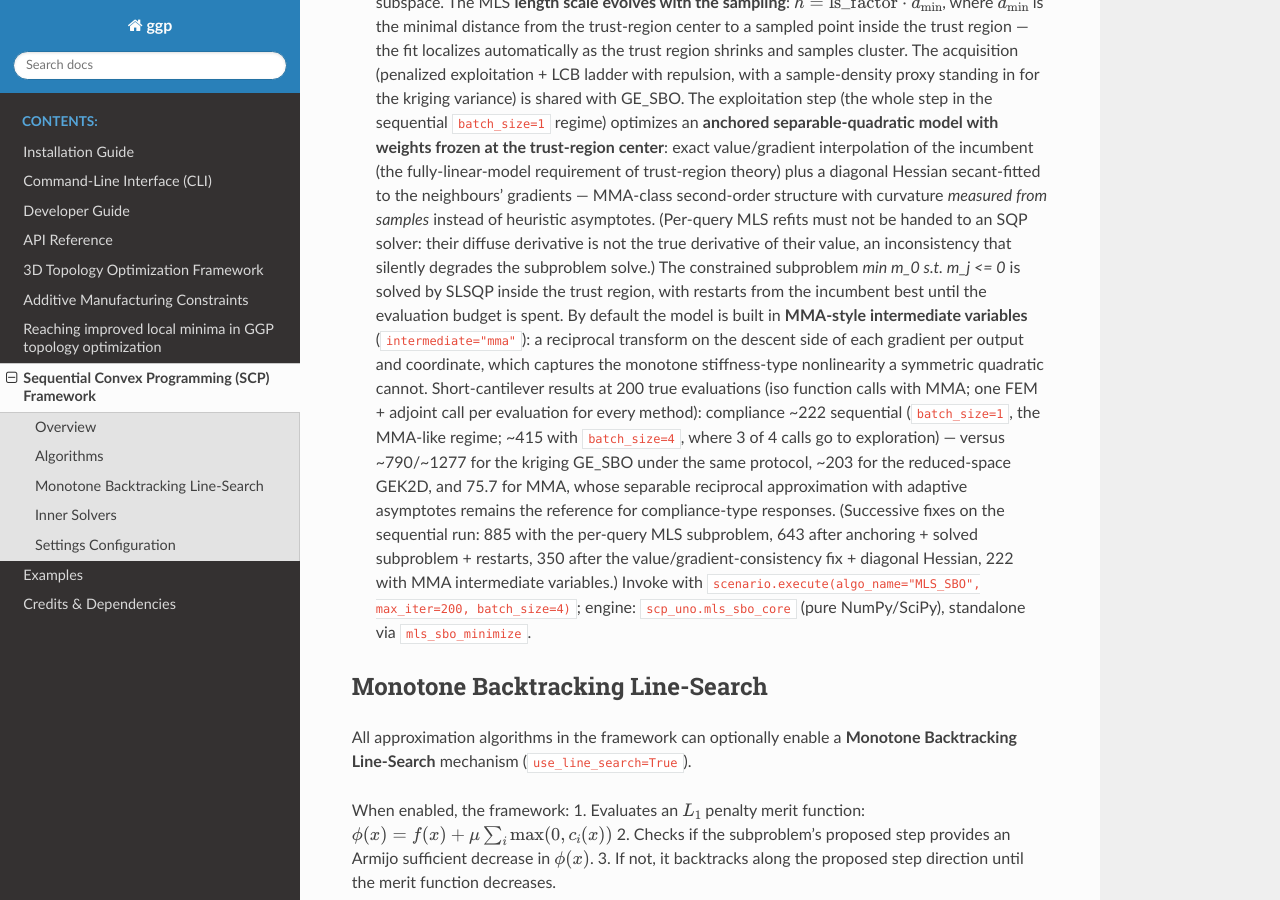
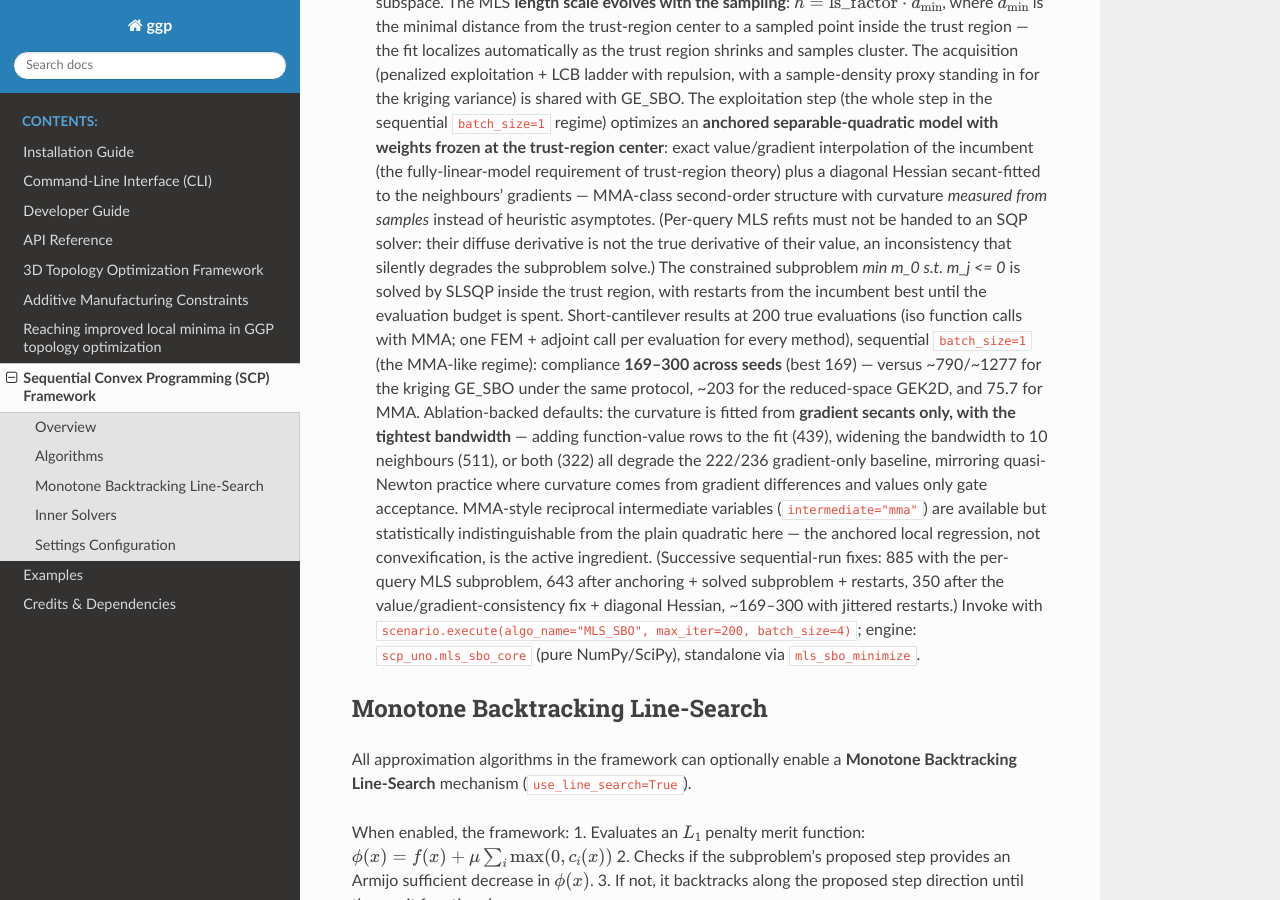
Before and after one commit to SimoneConiglio/generalized_geometry_projection, a Sphinx documentation site: the page built from docs/scp_uno_guide.rst, in a window 1280 px wide and 900 px high, scrolled down 2131 px. Built offline with Sphinx 7.4.7 and the Read the Docs theme 3.1.0, drawn with Linux system fonts in a browser that asks for light colours.

Commit message:
MLS_SBO: ablation-backed defaults - gradient-only secants, linear variables
Short-cantilever ablation (200 evals, batch_size=1, per config):
  gradient-only secant, tightest bandwidth ... 222 / 236 (seeds 0/1)  <- default
  + value rows in the curvature fit ......... 439
  + kNN bandwidth floor (10) ................ 511
  + both .................................... 322
  linear vs mma intermediates at defaults ... 300/169 vs 222/236 (tie)

Curvature is therefore fitted from gradient secants only with the
tightest bandwidth (as in quasi-Newton methods, where curvature comes
from gradient differences and values only gate acceptance), and the
plain separable quadratic is the default model - the MMA reciprocal
convexification is available (intermediate="mma") but is not the active
ingredient. All fit variants remain accessible via fit_values /
min_fit_neighbors / intermediate.

Co-Authored-By: Claude Fable 5 <noreply@anthropic.com>
Claude-Session: https://claude.ai/code/session_01CG7waKSaRC4EUnPzca3QFu

```diff
--- a/docs/scp_uno_guide.rst
+++ b/docs/scp_uno_guide.rst
@@ -111,22 +111,25 @@ The framework provides seven major algorithms:
    their value, an inconsistency that silently degrades the subproblem
    solve.) The constrained subproblem `min m_0 s.t. m_j <= 0` is solved by
    SLSQP inside the trust region, with restarts from the incumbent best
-   until the evaluation budget is spent. By default the model is built in
-   **MMA-style intermediate variables** (``intermediate="mma"``): a
-   reciprocal transform on the descent side of each gradient per output and
-   coordinate, which captures the monotone stiffness-type nonlinearity a
-   symmetric quadratic cannot. Short-cantilever results at 200 true
-   evaluations (iso function calls with MMA; one FEM + adjoint call per
-   evaluation for every method): compliance ~222 sequential
-   (``batch_size=1``, the MMA-like regime; ~415 with ``batch_size=4``,
-   where 3 of 4 calls go to exploration) — versus ~790/~1277 for the
-   kriging GE_SBO under the same protocol, ~203 for the reduced-space
-   GEK2D, and 75.7 for MMA, whose separable reciprocal approximation with
-   adaptive asymptotes remains the reference for compliance-type responses.
-   (Successive fixes on the sequential run: 885 with the per-query MLS
+   until the evaluation budget is spent. Short-cantilever results at 200
+   true evaluations (iso function calls with MMA; one FEM + adjoint call
+   per evaluation for every method), sequential ``batch_size=1``
+   (the MMA-like regime): compliance **169–300 across seeds**
+   (best 169) — versus ~790/~1277 for the kriging GE_SBO under the same
+   protocol, ~203 for the reduced-space GEK2D, and 75.7 for MMA.
+   Ablation-backed defaults: the curvature is fitted from **gradient
+   secants only, with the tightest bandwidth** — adding function-value
+   rows to the fit (439), widening the bandwidth to 10 neighbours (511),
+   or both (322) all degrade the 222/236 gradient-only baseline, mirroring
+   quasi-Newton practice where curvature comes from gradient differences
+   and values only gate acceptance. MMA-style reciprocal intermediate
+   variables (``intermediate="mma"``) are available but statistically
+   indistinguishable from the plain quadratic here — the anchored local
+   regression, not convexification, is the active ingredient.
+   (Successive sequential-run fixes: 885 with the per-query MLS
    subproblem, 643 after anchoring + solved subproblem + restarts, 350
-   after the value/gradient-consistency fix + diagonal Hessian, 222 with
-   MMA intermediate variables.)
+   after the value/gradient-consistency fix + diagonal Hessian, ~169–300
+   with jittered restarts.)
    Invoke with
    ``scenario.execute(algo_name="MLS_SBO", max_iter=200, batch_size=4)``;
    engine: ``scp_uno.mls_sbo_core`` (pure NumPy/SciPy), standalone via
```
Also changed, not shown: 2 other files.
